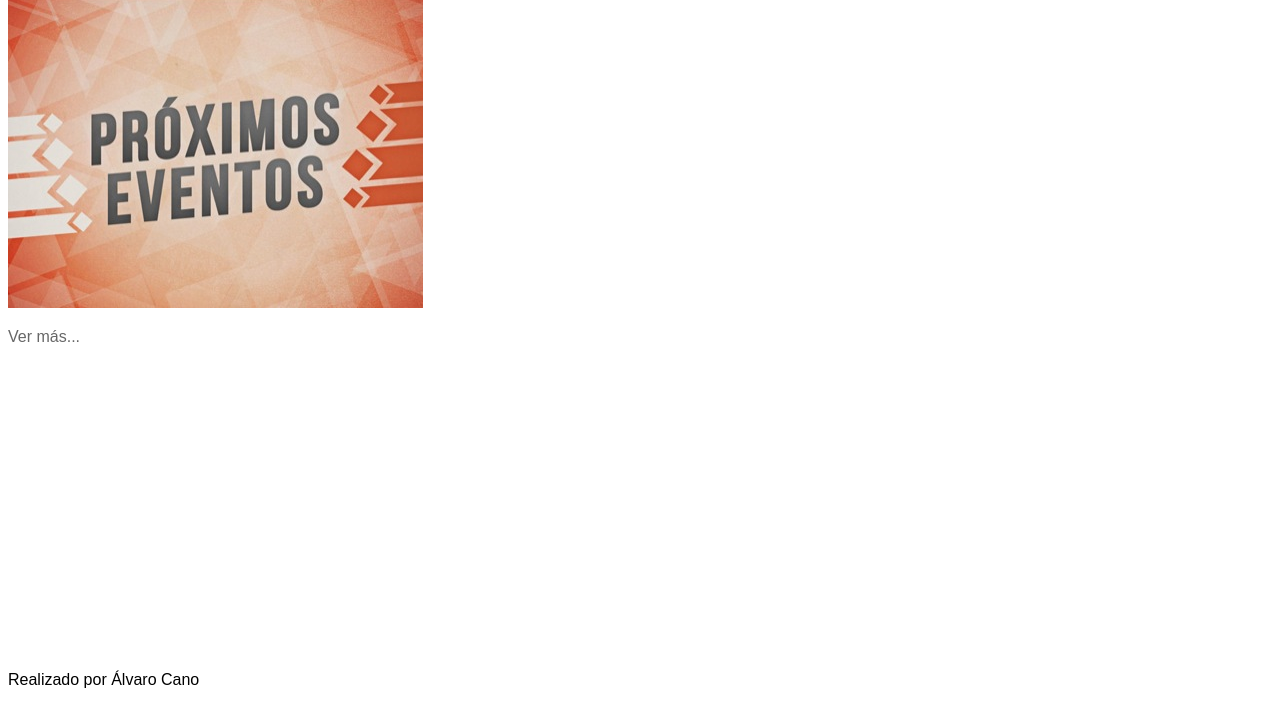
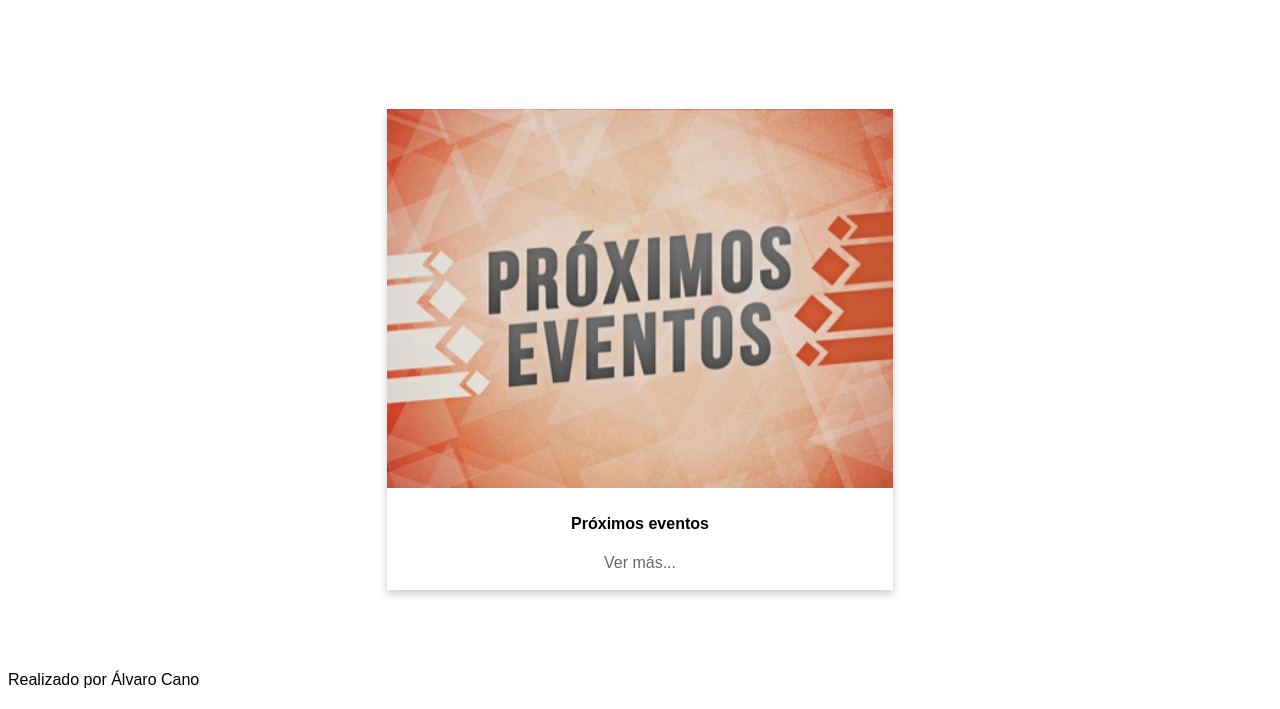
Before and after one commit to alvarocano2903/dise-oweb, a plain HTML site: page index.html in a window 1280 px wide. Shown: the part 91-800 px from the top of the page. Drawn offline with Linux system fonts and the light colour scheme.

Commit message:
ajustes estilos

```diff
--- a/css/styles.css
+++ b/css/styles.css
@@ -45,3 +45,21 @@ a:hover {
     margin-top: 20px;
     margin-bottom: 20px;
 }
+
+.card {
+    box-shadow: 0 4px 8px 0 rgba(0, 0, 0, 0.2);
+    transition: 0.3s;
+    width: 40%;
+}
+
+.card:hover {
+    box-shadow: 0 8px 16px 0 rgba(0, 0, 0, 0.2);
+}
+
+.container {
+    padding: 2px 16px;
+}
+
+.mt-5{
+    margin-top: 7em;
+}
--- a/index.html
+++ b/index.html
@@ -19,9 +19,14 @@
             <a href="articulos.html" class="mr-2">Artículos</a>
         </nav>
     </header>
-    <div>
-        <img src="imagenes/eventos.jpg" height="311" width="415" />
-        <p><a href="articulos.html">Ver más...</a></p>
+    <div style="text-align: -webkit-center" class="mt-5">
+        <div class="card">
+            <img src="imagenes/eventos.jpg" alt="Avatar" style="width:100%" />
+            <div class="container">
+                <h4><b>Próximos eventos</b></h4>
+                <p><a href="articulos.html">Ver más...</a></p>
+            </div>
+        </div>
     </div>
 
     <footer class="position-absolute bottom0 margin-footer">
```
Also changed, not shown: nCursos.html (+43 -26 lines).
